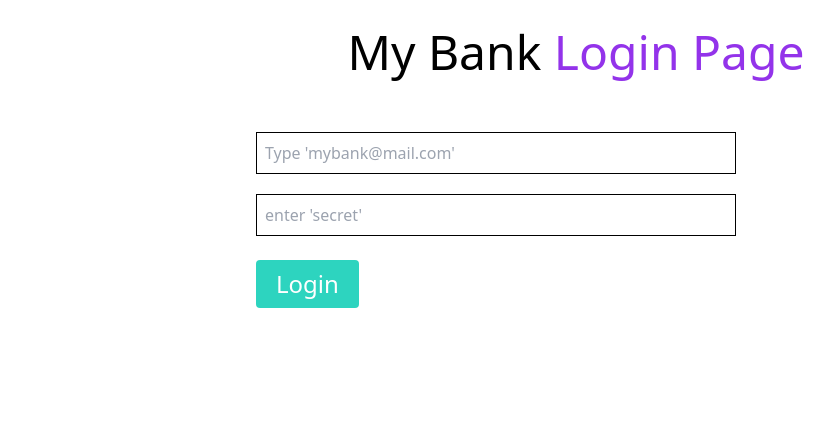
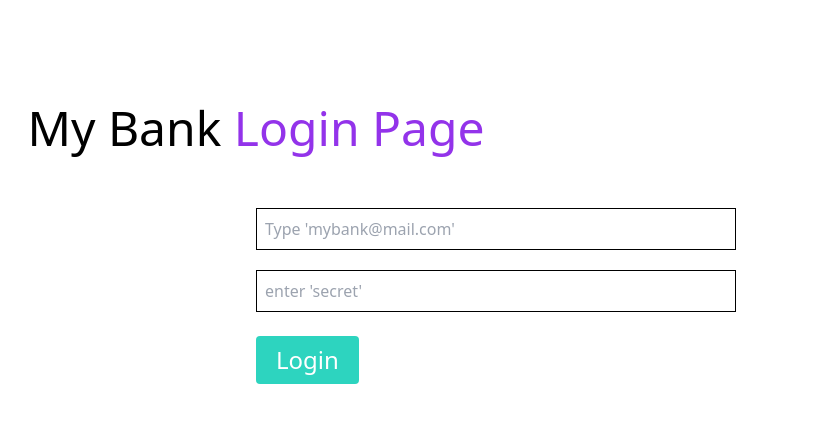
Before and after one commit to kamrulislambd/mybank, a plain HTML site: page index.html in a window 1280 px wide. Shown: the whole page, without its empty margins (64-898 px from the left). Drawn offline with nearby package versions, Linux system fonts and the light colour scheme.

Commit message:
login page margin top increased

```diff
--- a/index.html
+++ b/index.html
@@ -9,8 +9,8 @@
     <script src="https://cdn.tailwindcss.com"></script>
   </head>
   <body>
-    <header class="mb-12">
-      <h1 class="text-center text-5xl my-5 py-2">
+    <header class="w-2/4 mb-12">
+      <h1 class="text-center text-5xl mt-24 py-2">
         My Bank <span class="text-purple-600">Login Page</span>
       </h1>
     </header>
```
